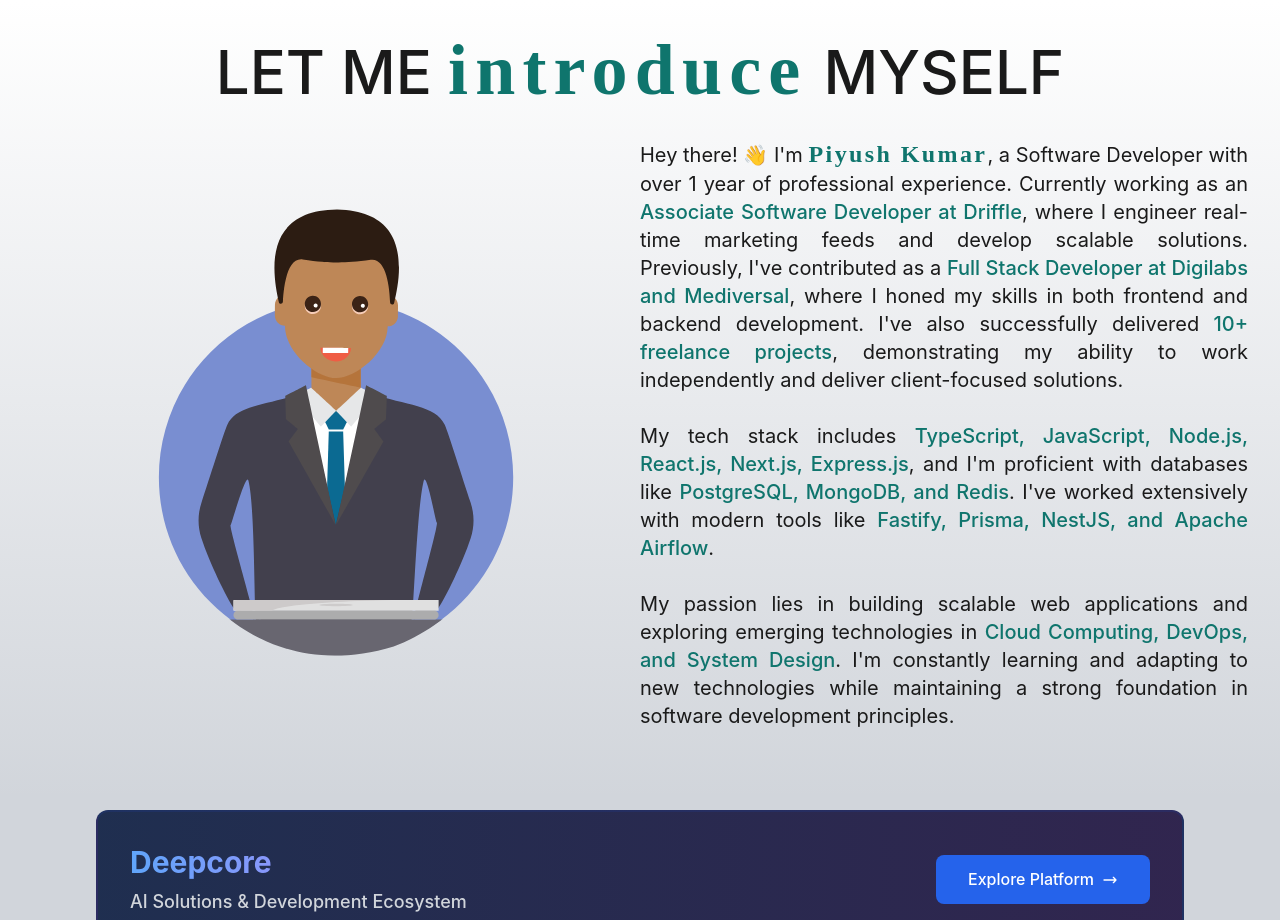
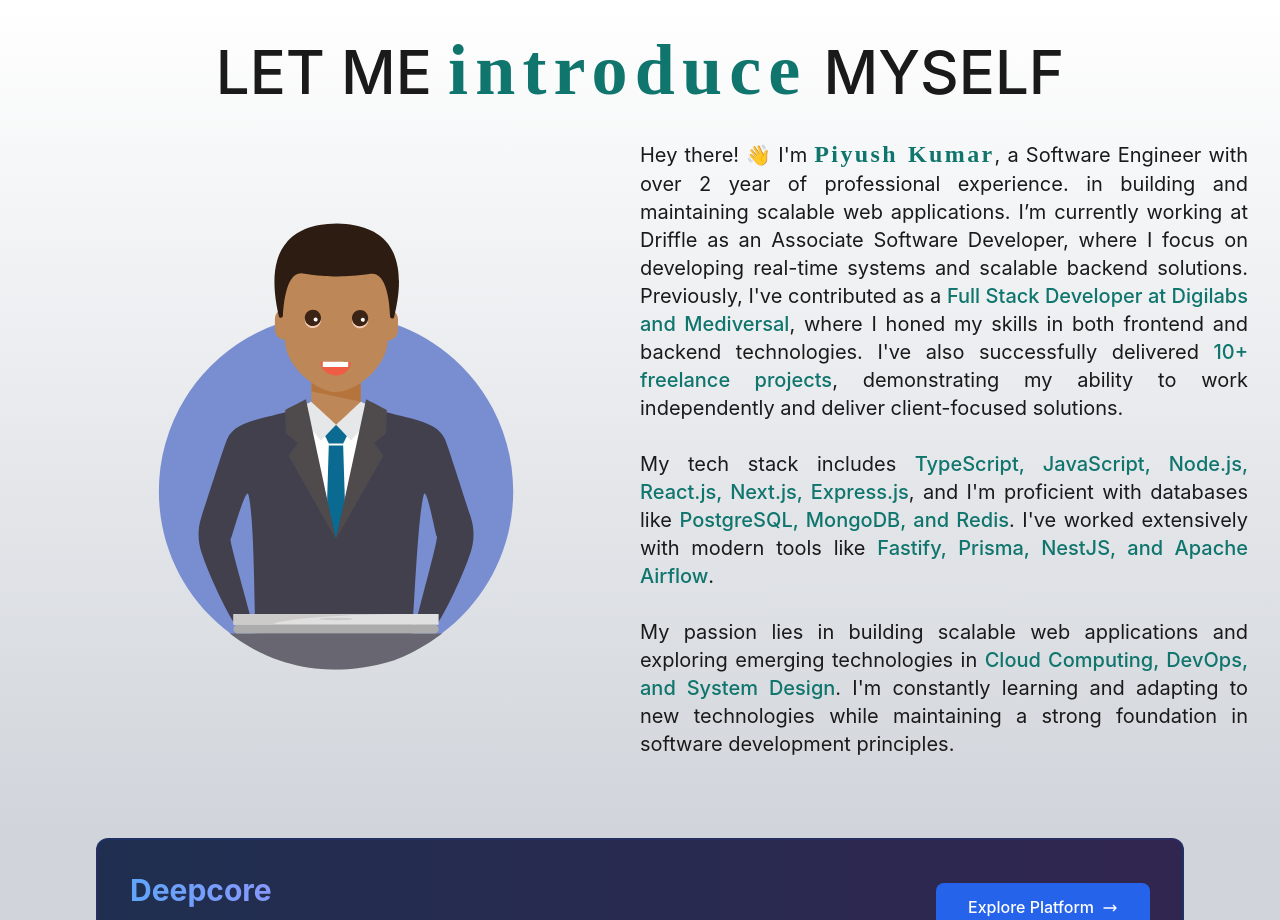
Before and after one commit to piyushkumarg/portfolio-website, a React (Vite) app: page / in a window 1280 px wide. Shown: the part 800-1720 px from the top of the page. Built offline with nearby package versions, Linux system fonts and the light colour scheme; no server answers; the database is empty; a web font is replaced by a local one.

Commit message:
fix: intro

```diff
--- a/src/components/home/Intro.jsx
+++ b/src/components/home/Intro.jsx
@@ -35,18 +35,16 @@ function Intro() {
               <span className="text-contentHighlight text-2xl font-semibold font-carattere tracking-widest">
                 Piyush Kumar
               </span>
-              , a Software Developer with over 1 year of professional
-              experience. Currently working as an{" "}
-              <span className="text-contentHighlight font-medium">
-                Associate Software Developer at Driffle
-              </span>
-              , where I engineer real-time marketing feeds and develop scalable
+              , a Software Engineer with over 2 year of professional experience.
+              in building and maintaining scalable web applications. I’m
+              currently working at Driffle as an Associate Software Developer,
+              where I focus on developing real-time systems and scalable backend
               solutions. Previously, I've contributed as a{" "}
               <span className="text-contentHighlight font-medium">
                 Full Stack Developer at Digilabs and Mediversal
               </span>
               , where I honed my skills in both frontend and backend
-              development. I've also successfully delivered{" "}
+              technologies. I've also successfully delivered{" "}
               <span className="text-contentHighlight font-medium">
                 10+ freelance projects
               </span>
```
